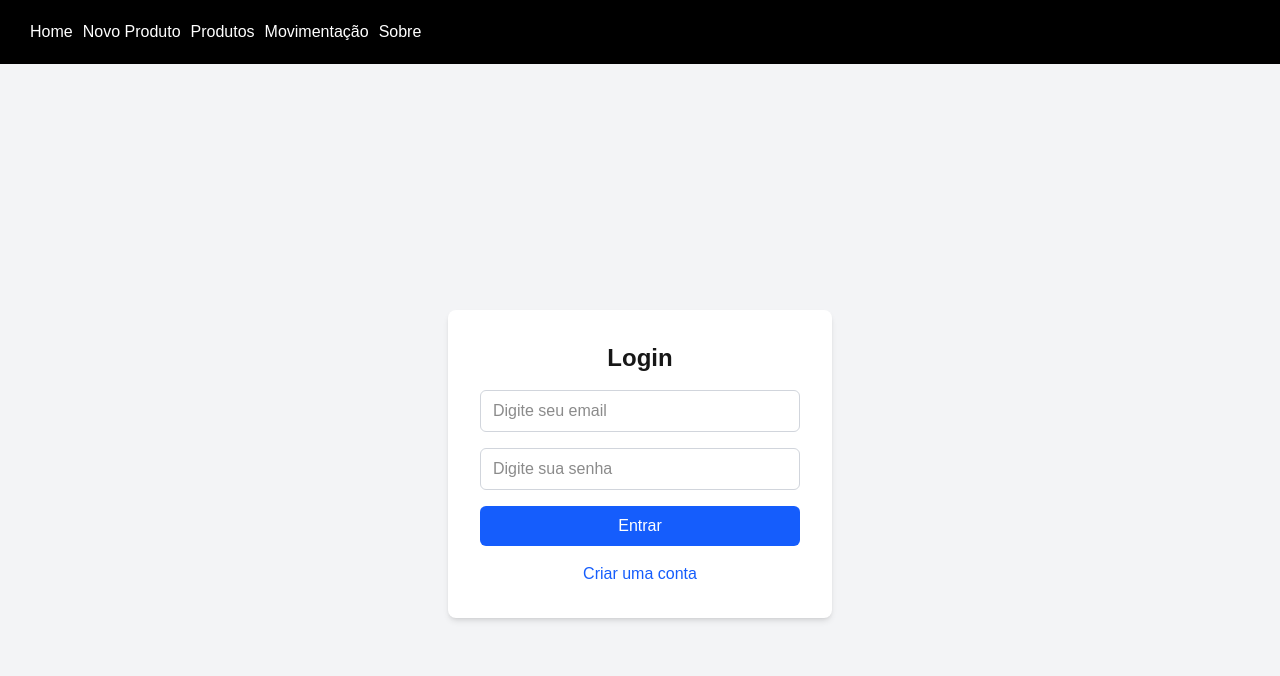
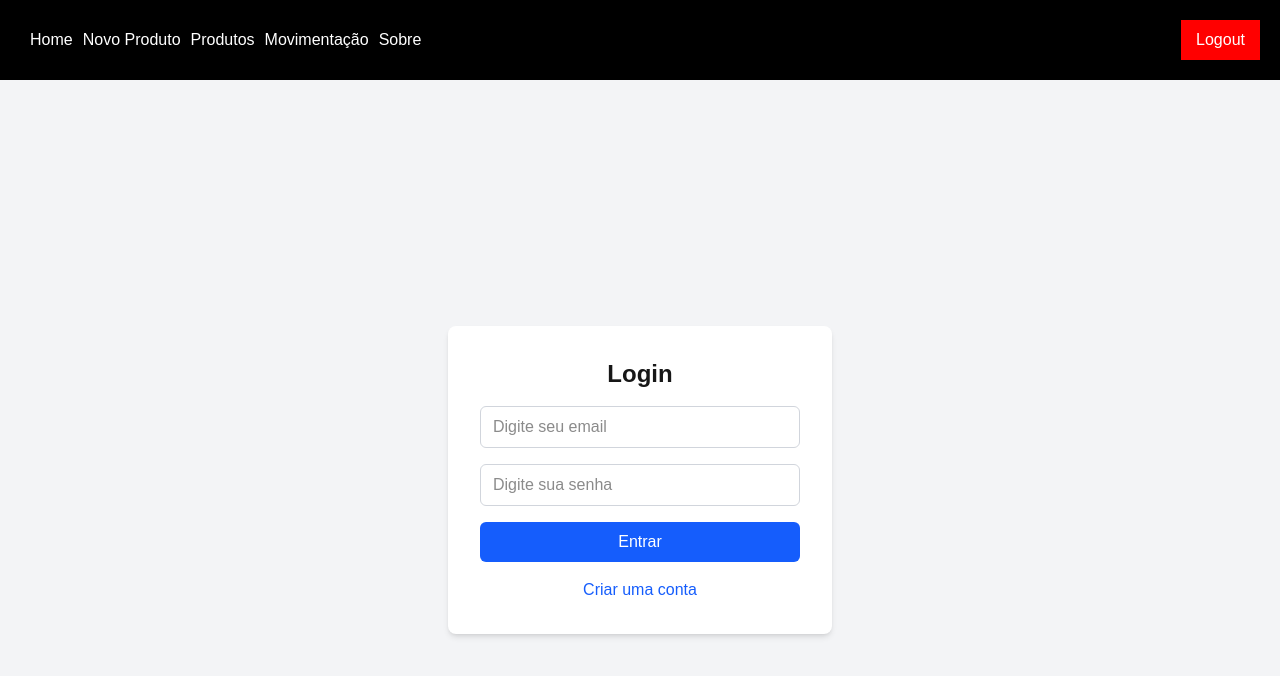
Before and after one commit to GustavoDevSenai/frontend-estoque-api, a Next.js app: page /Login in a window 1280 px wide. Shown: the top 676 px of the page. Built offline with nearby package versions, Linux system fonts and the light colour scheme.

Commit message:
fix: codigo corrigido no frontend

```diff
--- a/app/Login/page.tsx
+++ b/app/Login/page.tsx
@@ -24,7 +24,7 @@ export default function Login() {
         const data = await response.json()
         console.log(data)
         //Salvar o token
-        localStorage.setItem("token", data.acess_token)
+        localStorage.setItem("token", data.access_token)
         //Redireciona pra pagina de produtos
         router.push("/Produtos")
 
@@ -45,6 +45,8 @@ export default function Login() {
 
         <input
           type="email"
+          value={email}
+          onChange={(e)=>setEmail(e.target.value)}
           placeholder="Digite seu email"
           className="w-full border border-gray-300 rounded-md px-3 py-2 focus:outline-none focus:ring-2 focus:ring-blue-500"
         required
@@ -52,6 +54,8 @@ export default function Login() {
 
         <input
           type="password"
+          value={senha}
+          onChange={(e)=>setSenha(e.target.value)}
           placeholder="Digite sua senha"
           className="w-full border border-gray-300 rounded-md px-3 py-2 focus:outline-none focus:ring-2 focus:ring-blue-500"
         required
@@ -60,7 +64,7 @@ export default function Login() {
         <button
           type="submit"
           className="w-full bg-blue-600 text-white py-2 rounded-md hover:bg-blue-700 transition"
-        onClick={()=> router.push("/Produtos")}
+
         >
           Entrar
         </button>
--- a/app/Produtos/page.tsx
+++ b/app/Produtos/page.tsx
@@ -1,4 +1,5 @@
 'use client'
+import { useRouter } from "next/navigation"
 import { useEffect, useState } from "react"
 
 interface Produto {
@@ -10,12 +11,33 @@ interface Produto {
 }
 
 export default function Produtos() {
+
+  const router = useRouter()
   const [produtos, setProdutos] = useState<Produto[]>([])
 
   // Carrega produtos ao montar componente
   useEffect(() => {
     async function fetchProdutos() {
-      const res = await fetch('http://localhost:3001/produtos')
+
+      const token = localStorage.getItem("token")
+
+      if(!token){
+        router.push("/Login")
+        return
+      }
+
+      const res = await fetch('http://localhost:3001/produtos',{
+        headers:{
+          Authorization:`Bearer ${token}`
+        }
+      })
+
+      if(res.status === 401){
+        localStorage.removeItem("token")
+        router.push("/Login")
+        return
+      }
+
       const data = await res.json()
       setProdutos(data)
     }
@@ -26,8 +48,13 @@ export default function Produtos() {
     const confirmacao = confirm("Tem certeza que deseja excluir esse produto?")
     if (!confirmacao) return
 
+    const token = localStorage.getItem("token")
+
     const res = await fetch(`http://localhost:3001/produtos/${id}`, {
       method: "DELETE",
+       headers: {
+          Authorization: `Bearer ${token}`
+      }
     })
 
     if (!res.ok) {
--- a/app/components/Navbar.tsx
+++ b/app/components/Navbar.tsx
@@ -1,13 +1,51 @@
+'use client'
+
 import Link from "next/link"
+import { useRouter } from "next/navigation"
 
 export default function Navbar(){
+
+    const router = useRouter()
+
+    function handleLogout(){
+        // remove token
+        localStorage.removeItem("token")
+
+        // volta pro login
+        router.push("/Login")
+    }
+
     return(
-        <nav style={{backgroundColor:"black", color:'white', padding: '20px'}}>
-            <Link href="/" style={{marginLeft:'10px'}}>Home</Link>
-            <Link href="/Produtos/novo" style={{marginLeft:'10px'}}>Novo Produto</Link>
-            <Link href="/Produtos" style={{marginLeft:'10px'}}>Produtos</Link>
-            <Link href="/Movimentacao" style={{marginLeft:'10px'}}>Movimentação</Link>
-            <Link href="/Sobre" style={{marginLeft:'10px'}}>Sobre</Link>
+        <nav style={{
+            backgroundColor:"black",
+            color:'white',
+            padding:'20px',
+            display:'flex',
+            justifyContent:'space-between',
+            alignItems:'center'
+        }}>
+
+            <div>
+                <Link href="/" style={{marginLeft:'10px'}}>Home</Link>
+                <Link href="/Produtos/novo" style={{marginLeft:'10px'}}>Novo Produto</Link>
+                <Link href="/Produtos" style={{marginLeft:'10px'}}>Produtos</Link>
+                <Link href="/Movimentacao" style={{marginLeft:'10px'}}>Movimentação</Link>
+                <Link href="/Sobre" style={{marginLeft:'10px'}}>Sobre</Link>
+            </div>
+
+            <button
+                onClick={handleLogout}
+                style={{
+                    backgroundColor:'red',
+                    color:'white',
+                    border:'none',
+                    padding:'8px 15px',
+                    cursor:'pointer'
+                }}
+            >
+                Logout
+            </button>
+
         </nav>
     )
 }
```
Also changed, not shown: app/components/Logout.tsx (added).
